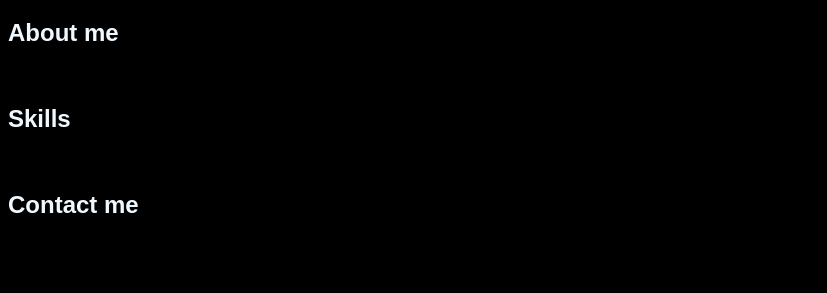
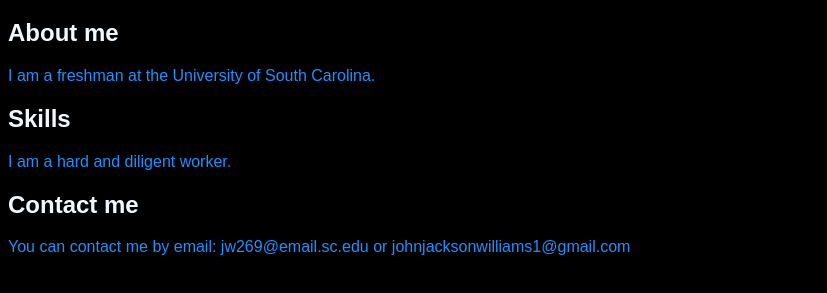
Before and after one commit to CSE-Jackson/CSE-Jackson.github.io, a plain HTML site: page index.html in a window 1280 px wide. Shown: the part 61-354 px from the top of the page, without its empty margins (0-827 px from the left). Drawn offline with Linux system fonts and the light colour scheme.

Commit message:
Add files via upload

```diff
--- a/styles.css
+++ b/styles.css
@@ -9,3 +9,6 @@ h1 {
 h2 {
     color:aliceblue;
 }
+p{
+    color:dodgerblue
+}
```
